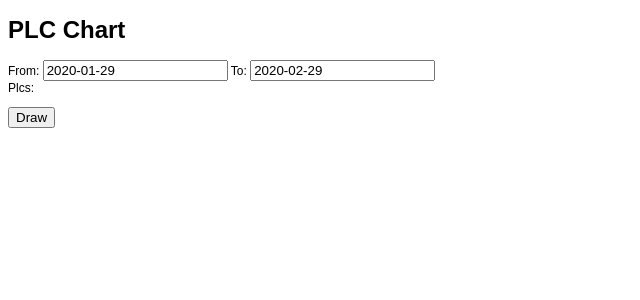
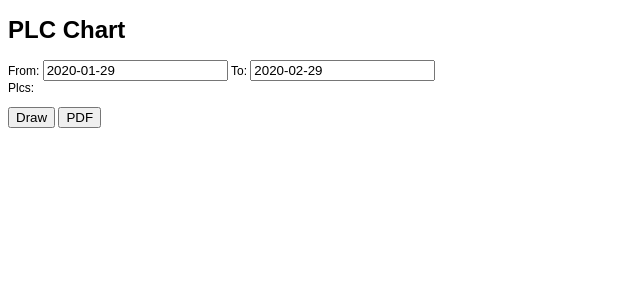
Before and after one commit to frnhr/plc_lines, a Django app: page /chart in a window 1280 px wide. Shown: the top 300 px of the page, without its empty margins (0-640 px from the left). Run offline with Django 3.2, Linux system fonts and the light colour scheme; data that the repository does not hold is empty; parts of the project's set-up code (start-up, migrations or seed data) failed here and were passed over; some libraries are stand-ins or nearby versions.

Commit message:
remove let from chart js; some cosmetics

```diff
--- a/devices/static/devices/chart.css
+++ b/devices/static/devices/chart.css
@@ -1,5 +1,8 @@
 
-body { font: 12px Arial;}
+body {
+    font: 12px Arial;
+    overflow: hidden;
+}
 
 #universe {
     max-width: 900px;
@@ -44,3 +47,7 @@ path {
     top: 10px;
     left: 0;
 }
+
+label {
+    white-space: nowrap;
+}
--- a/devices/static/devices/chart.js
+++ b/devices/static/devices/chart.js
@@ -1,5 +1,13 @@
+/**
+ * JS which runs on chart page.
+ *
+ * Party like it's 1995!
+ * This JS runs inside pdfkit virtual browser (wkhtmltopdf), which doesn't understand
+ * many modern JS constructs (e.g. cannot use "let" even).
+ */
+
 function initDatepickers() {
-    const datefield = document.getElementById('id_date_min');
+    var datefield = document.getElementById('id_date_min');
     if (datefield.type != "date") { //if browser doesn't support input type="date", initialize date picker widget:
         $(document).ready(function () {
             $('#id_date_min').datepicker({dateFormat: 'yy-mm-dd'});
@@ -25,7 +33,8 @@ function renderChart() {
     // Define the line
     var plcline = d3.line()
         .x(function(d) { return x(d.date); })
-        .y(function(d) { return y(d.uptime); });
+        .y(function(d) { return y(d.uptime); })
+    ;
 
     // Adds the svg canvas
     var svg = d3.select("#universe")
@@ -35,11 +44,9 @@ function renderChart() {
         .attr("preserveAspectRatio", "xMinYMin meet")
         .attr("viewBox", "0 0 600 400")
         .classed("svg-content-responsive", true)
-        // .attr("width", width + margin.left + margin.right)
-        // .attr("height", height + margin.top + margin.bottom)
         .append("g")
-        .attr("transform",
-            "translate(" + margin.left + "," + margin.top + ")");
+        .attr("transform", "translate(" + margin.left + "," + margin.top + ")")
+    ;
 
     // Prepare the data
     window.data.forEach(function(d) {
@@ -53,41 +60,46 @@ function renderChart() {
 
     // Nest the entries by symbol
     var dataNest = d3.nest()
-        .key(function(d) {return d.symbol;})
+        .key(function(d) { return d.symbol; })
         .entries(data);
     // set the colour scale
     var color = d3.scaleOrdinal(d3.schemeCategory10);
-    legendSpace = width/dataNest.length; // spacing for the legend
+    var legendSpace = width / dataNest.length; // spacing for the legend
 
     // Loop through each symbol / key
-    dataNest.forEach(function(d,i) {
-        const c = color(i);
+    var legend_i = -1;
+    dataNest.forEach(function(d, i) {
+        var c = color(i);
+        if (d.values[0].uptime === undefined) return;
+        legend_i += 1;
         svg.append("path")
             .attr("class", "line")
-            .style("stroke", function() { // Add the colours dynamically
-                return d.color = c; })
-            .attr("id", 'tag'+d.key.replace(/\s+/g, '')) // assign an ID
-            .attr("d", plcline(d.values));
+            .style("stroke", function() { return d.color = c; })
+            .attr("id", 'tag'+d.key.replace(/\s+/g, '').replace(/\./g, '_')) // assign an ID
+            .attr("d", plcline(d.values))
+        ;
 
         // Add the Legend
         svg.append("text")
-            .attr("x", (legendSpace/2)+i*legendSpace)  // space legend
+            .attr("x", (legendSpace/2) + legend_i * legendSpace)  // space legend
             .attr("y", height + (margin.bottom / 2) + 45)
             .attr("class", "legend")    // style the legend
-            .style("fill", function() { // Add the colours dynamically
-                return d.color = c; })
-            .on("click", function(){
-                // Determine if current line is visible
-                var active = d.active ? false : true,
-                    newOpacity = active ? 0 : 1;
-                // Hide or show the elements based on the ID
-                d3.select("#tag"+d.key.replace(/\s+/g, ''))
-                    .transition().duration(100)
-                    .style("opacity", newOpacity);
-                // Update whether or not the elements are active
-                d.active = active;
-            })
-            .text(d.key);
+            .style("fill", function() { return d.color = c; })
+            // .on("click", function(){  # toggle line visibility
+            //     // Determine if current line is visible
+            //     var active = d.active ? false : true,
+            //         newOpacity = active ? 0 : 1;
+            //     // Hide or show the elements based on the ID
+            //     d3.select("#tag"+d.key.replace(/\s+/g, '').replace(/\./g, '_'))
+            //         .transition().duration(100)
+            //         .style("opacity", newOpacity);
+            //     // Update whether or not the elements are active
+            //     d.active = active;
+            // })
+            .text(d.key)
+            .selectAll("text")
+            .attr("transform", "translate(15 200) rotate(315)")
+        ;
     });
 
     // Add the X Axis
@@ -102,7 +114,8 @@ function renderChart() {
     // Add the Y Axis
     svg.append("g")
         .attr("class", "axis")
-        .call(d3.axisLeft(y).tickFormat(d3.format(".2p")));
+        .call(d3.axisLeft(y).tickFormat(d3.format(".2p")))
+    ;
 }
 
 document.addEventListener("DOMContentLoaded", initDatepickers);
--- a/devices/templates/admin/devices/app_index.html
+++ b/devices/templates/admin/devices/app_index.html
@@ -8,7 +8,7 @@
             border: none;
             width: 100%;
             max-width: 900px;
-            height: 600px;
+            height: 700px;
             overflow: hidden;
         }
     </style>
--- a/devices/templates/devices/chart.html
+++ b/devices/templates/devices/chart.html
@@ -31,13 +31,14 @@
             </label>
         </div>
         <div>
-            <label>
+            <label for="{{ form.plcs.auto_id }}">
                 {{ form.plcs.label }}:
-                {{ form.plcs.errors }}
-                {{ form.plcs }}
             </label>
+            {{ form.plcs.errors }}
+            {{ form.plcs }}
         </div>
-        <button>Draw</button>
+        <button type="submit">Draw</button>
+        <button type="submit" name="export" value="pdf">PDF</button>
     </form>
 
     <div class="chart"></div>
--- a/devices/views.py
+++ b/devices/views.py
@@ -85,6 +85,7 @@ class PLCChartView(FormView):
             settings.BASE_DIR, "devices/static/devices/pdf_chart.css")
         pdf = pdfkit.from_string(content, False, options=options, css=css)
         response = HttpResponse(pdf, content_type='application/pdf')
+        response['Content-Disposition'] = 'attachment; filename="PLC_Chart.pdf"'
         return response
 
     def get_chart_data(self):
@@ -96,7 +97,7 @@ class PLCChartView(FormView):
         start = data["date_min"]
         end = data["date_max"]
         date_range = (start + timedelta(days=x)
-                      for x in range(0, (end - start).days))
+                      for x in range(0, (end - start).days + 1))
         plcs = data["plcs"]
         plc_ids = plcs.values_list("id", flat=True)
         uptimes = PLC.get_multiple_uptimes(plc_ids, start, end)
```
